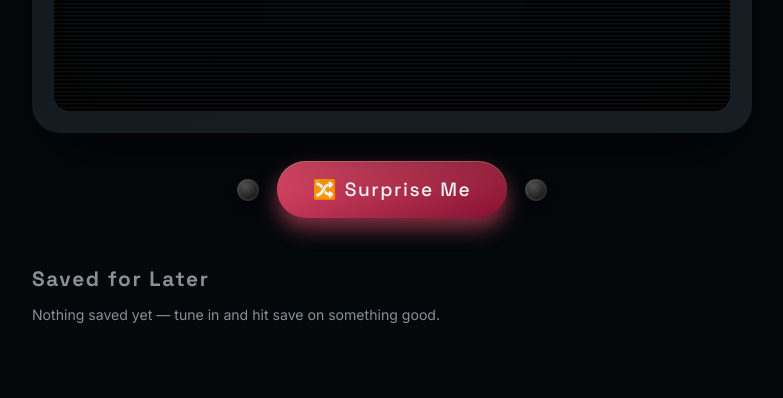
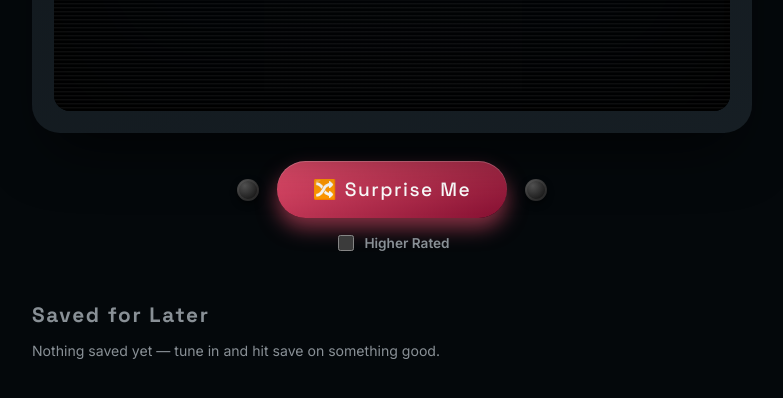
Before and after one commit to brahmank6-hue/AniMania, a plain HTML site: page index.html in a window 1280 px wide. Shown: the part 732-1130 px from the top of the page, without its empty margins (248-1031 px from the left). Drawn offline with Linux system fonts and the light colour scheme.

Commit message:
Add a "Higher Rated" checkbox next to Surprise Me
Filters random picks to anime scoring 7.5+ (AniList averageScore_greater
>= 75). Combines correctly with the existing watchlist-genre bias when
both apply.

```diff
--- a/index.html
+++ b/index.html
@@ -660,6 +660,30 @@
     margin-top: 28px;
   }
 
+  .higher-rated-toggle {
+    display: flex;
+    align-items: center;
+    gap: 7px;
+    margin-top: 14px;
+    font-family: 'Inter', sans-serif;
+    font-size: 0.85rem;
+    font-weight: 600;
+    color: var(--muted);
+    cursor: pointer;
+    user-select: none;
+  }
+
+  .higher-rated-toggle:has(input:checked) {
+    color: var(--text);
+  }
+
+  .higher-rated-toggle input {
+    width: 16px;
+    height: 16px;
+    accent-color: var(--accent);
+    cursor: pointer;
+  }
+
   .knob {
     width: 22px;
     height: 22px;
@@ -1168,6 +1192,11 @@
       <button class="dial-btn" id="surpriseBtn" type="button">🔀 Surprise Me</button>
       <span class="knob" aria-hidden="true"></span>
     </div>
+
+    <label class="higher-rated-toggle" for="higherRatedCheckbox">
+      <input type="checkbox" id="higherRatedCheckbox">
+      Higher Rated
+    </label>
     </div>
 
     <section class="browse-view" id="browseView" hidden>
@@ -1261,10 +1290,10 @@
   const ANILIST_MAX_PAGE = 200; // AniList caps page * perPage at 5000; perPage is 25
 
   const ANILIST_BROWSE_QUERY =
-    'query ($page: Int, $perPage: Int, $genre_in: [String], $genre_not_in: [String], $format: MediaFormat, $episodes_lesser: Int, $tag_in: [String], $tag_not_in: [String], $search: String, $id_not_in: [Int], $popularity_greater: Int, $sort: [MediaSort]) {' +
+    'query ($page: Int, $perPage: Int, $genre_in: [String], $genre_not_in: [String], $format: MediaFormat, $episodes_lesser: Int, $tag_in: [String], $tag_not_in: [String], $search: String, $id_not_in: [Int], $popularity_greater: Int, $averageScore_greater: Int, $sort: [MediaSort]) {' +
     '  Page(page: $page, perPage: $perPage) {' +
     '    pageInfo { hasNextPage lastPage }' +
-    '    media(type: ANIME, isAdult: false, genre_in: $genre_in, genre_not_in: $genre_not_in, format: $format, episodes_lesser: $episodes_lesser, tag_in: $tag_in, tag_not_in: $tag_not_in, search: $search, id_not_in: $id_not_in, popularity_greater: $popularity_greater, sort: $sort) {' +
+    '    media(type: ANIME, isAdult: false, genre_in: $genre_in, genre_not_in: $genre_not_in, format: $format, episodes_lesser: $episodes_lesser, tag_in: $tag_in, tag_not_in: $tag_not_in, search: $search, id_not_in: $id_not_in, popularity_greater: $popularity_greater, averageScore_greater: $averageScore_greater, sort: $sort) {' +
     '      id' +
     '      idMal' +
     '      title { romaji english native }' +
@@ -1420,6 +1449,7 @@
     seenEmpty: document.getElementById('seenEmpty'),
     seenFilterNav: document.getElementById('seenFilterNav'),
     surpriseBtn: document.getElementById('surpriseBtn'),
+    higherRatedCheckbox: document.getElementById('higherRatedCheckbox'),
     tapeRow: document.getElementById('tapeRow'),
     shelfEmpty: document.getElementById('shelfEmpty'),
     categoryNav: document.getElementById('categoryNav'),
@@ -2261,9 +2291,13 @@
     const tuningDelay = sleep(650);
 
     try {
-      const biasedVariables = applyWatchlistGenreBias({});
+      const baseVariables = {};
+      if (els.higherRatedCheckbox.checked) {
+        baseVariables.averageScore_greater = 74; // 7.5+ out of 10
+      }
+      const biasedVariables = applyWatchlistGenreBias(baseVariables);
       let anime;
-      if (biasedVariables.genre_in) {
+      if (Object.keys(biasedVariables).length > 0) {
         const media = await fetchRandomAnimeFromFilter({ variables: biasedVariables });
         anime = normalizeAnime(media);
       } else {
```
